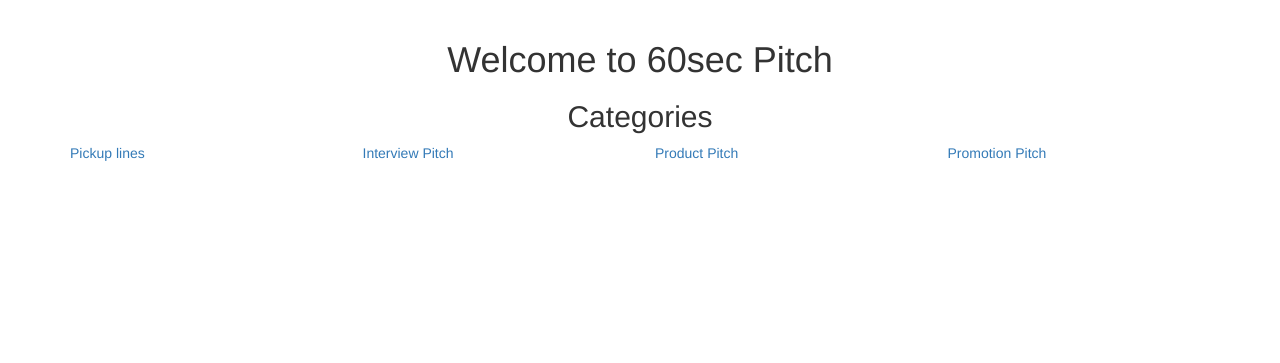
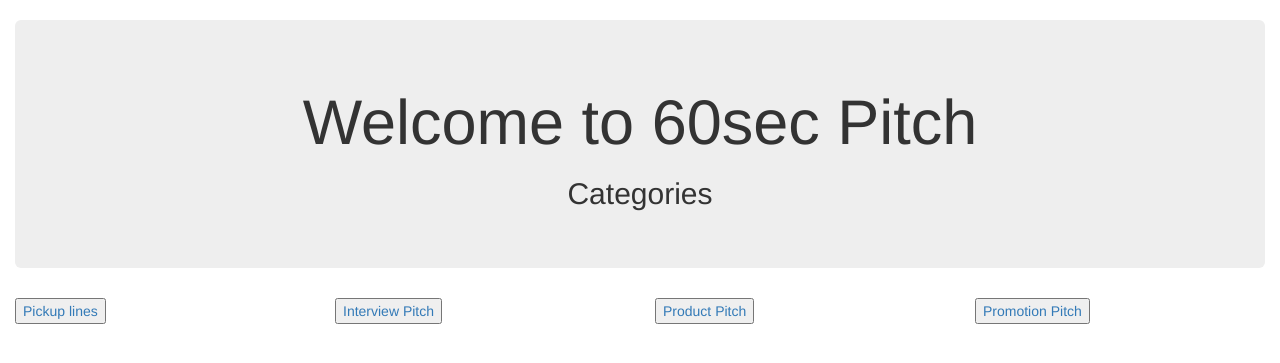
Before and after one commit to rehemafaith/Pitch, a Flask app: page / in a window 1280 px wide. Shown: the part 102-465 px from the top of the page. Run offline with Flask 2, Linux system fonts and the light colour scheme; data that the repository does not hold is empty; some libraries are stand-ins or nearby versions.

Commit message:
add styling to the index page

```diff
--- a/app/templates/index.html
+++ b/app/templates/index.html
@@ -2,40 +2,55 @@
 
 
 {% block content %}
-    <div class="container">
+<div class="body">
+    <div class="container-fluid">
         {% for message in get_flashed_messages() %}
         <div class="alert alert-info">
             <button type="button" class="close" data-dismiss="alert">&times;</button>
             {{ message }}
         </div>
         {% endfor %}
+    <div class="jumbotron">
+        <h1 class="text-center animated lightSpeedIn delay-0.4s">Welcome to 60sec Pitch</h1>
+        <h2 class="text-center">Categories</h2>
+    </div>
 
-    <h1 class="text-center animated lightSpeedIn delay-0.4s">Welcome to 60sec Pitch</h1>
-        <h2 class="text-center">Categories</h2>
-        <div class="row categories">
-          <div class="cards">
+        <div class="row">
+
               <div class="category col-xs-12 col-sm-12 col-md-3 col-lg-3">
-                  <a href="{{url_for('main.categories',category='product')}}">Pickup lines</a>
+                <div class="card">
+                  <button><a href="{{url_for('main.categories',category='product')}}">Pickup lines</a></button>
               </div>
 
           </div>
-          <div class="cards">
+
               <div class="category col-xs-12 col-sm-12 col-md-3 col-lg-3">
-                  <a href="{{url_for('main.categories',category='promotion')}}">Interview Pitch</a>
+                    <div class="card">
+                  <button><a href="{{url_for('main.categories',category='promotion')}}">Interview Pitch</a></button>
                </div>
           </div>
-          <div class="cards">
+
               <div class="category col-xs-12 col-sm-12 col-md-3 col-lg-3">
-                  <a href="{{url_for('main.categories',category='pick-up')}}">Product Pitch</a>
+                    <div class="card">
+                  <button><a href="{{url_for('main.categories',category='pick-up')}}">Product Pitch</a></button>
               </div>
           </div>
             <div class="cards">
               <div class="category col-xs-12 col-sm-12 col-md-3 col-lg-3">
-                  <a href="{{url_for('main.categories',category='funny')}}">Promotion Pitch</a>
+                  <button><a href="{{url_for('main.categories',category='funny')}}">Promotion Pitch</a></button>
               </div>
             </div>
 
         </div>
 
     </div>
+</div>
 {% endblock %}
+
+<style>
+.body{
+    background-color: bisque;
+}
+
+
+</style>
```
